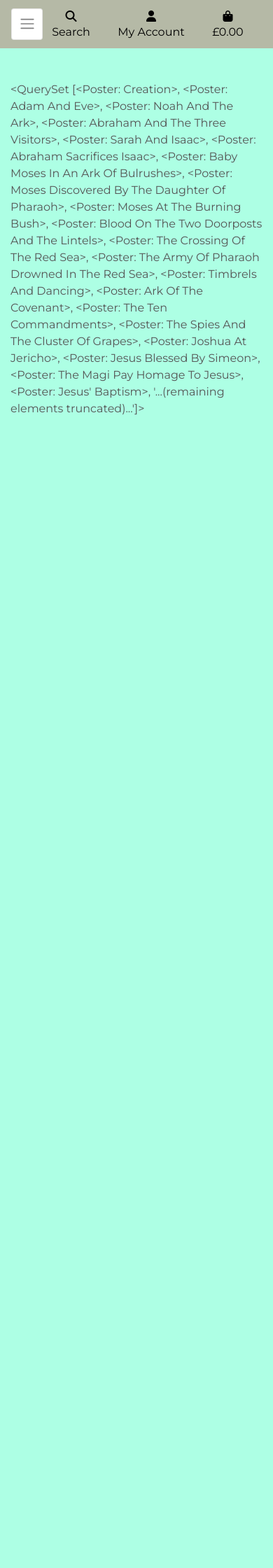
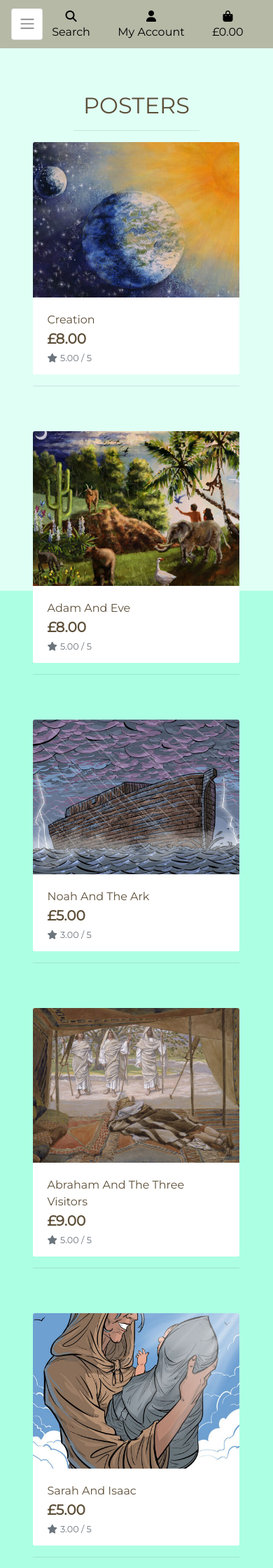
Before and after one commit to DelroyGayle/Biblia-Posters-PP5, a Django app: page /posters/ in a window 390 px wide. Shown: the top 2240 px of the page at 70% size. Before the commit the page ends 593 px from the top, so only its background shows below. Run offline with Django 3.2, Linux system fonts and the light colour scheme; data comes from the database, SQL or seed files in the repository; some libraries are stand-ins or nearby versions.

Commit message:
Add and test responsive posters template to display a list of posters

```diff
--- a/home/templates/home/index.html
+++ b/home/templates/home/index.html
@@ -58,7 +58,7 @@
         </div>
     </div>
     <!-- Special Days section -->
-    <hr class="border border-primary border-3 opacity-75">
+    <hr class="border-1 border-primary opacity-25">
     <div class="special-days">
         <h1 class="text-center">Special Days<span class="span-gap newline discount-text">25% Discount!</span></h1>
         <div class="container">
@@ -136,7 +136,7 @@
         </div>
     </div>
     <!-- Newsletter form -->
-    <hr class="border border-primary border-3 opacity-75">
+    <hr class="border-1 border-primary opacity-25">
     <div class="newsletter-form">
         <div class="container">
             <form>
--- a/posters/templates/posters/posters.html
+++ b/posters/templates/posters/posters.html
@@ -10,10 +10,69 @@
 {% endblock %}
 
 {% block content %}
-    <div class="container">
+    <div class="overlay"></div>
+    <div class="container-fluid">
         <div class="row">
-            <div class="col">
-                {{ posters }}
+            <div class="col text-center mt-3">
+                <h2 class="logo-font">Posters</h2>
+                <hr class="w-50 mb-1">
+            </div>
+        </div>
+        <div class="row">
+            <div class="poster-container col-10 offset-1">
+                <div class="row mt-1 mb-2"></div>
+                <div class="row">
+                    {% for poster in posters %}
+                        <div class="col-sm-6 col-md-6 col-lg-4 col-xl-3">
+                            <div class="card h-100 border-0">
+                                {% if poster.image %}
+                                <a href="">
+                                    <img class="card-img-top img-fluid" src="{{ poster.image.url }}" alt="{{ poster.name }}">
+                                </a>
+                                {% else %}
+                                <a href="">
+                                    <img class="card-img-top img-fluid" src="{{ MEDIA_URL }}noimage.png" alt="{{ poster.name }}">
+                                </a>
+                                {% endif %}
+                                <div class="card-body pb-0">
+                                    <p class="mb-0">{{ poster.name }}</p>
+                                </div>
+                                <div class="card-footer bg-white pt-0 border-0 text-left">
+                                    <div class="row">
+                                        <div class="col">
+                                            <p class="lead mb-0 text-left font-weight-bold">£{{ poster.price }}</p>
+                                            {% if poster.rating %}
+                                                <small class="text-muted"><i class="fas fa-star mr-1"></i>{{ poster.rating }} / 5</small>
+                                            {% else %}
+                                                <small class="text-muted">No Rating</small>
+                                            {% endif %}
+                                        </div>
+                                    </div>
+                                </div>
+                            </div>
+                        </div>
+                        {% if forloop.counter|divisibleby:1 %}
+                            <div class="col-12 d-sm-none mb-5">
+                                <hr>
+                            </div>
+                        {% endif %}
+                        {% if forloop.counter|divisibleby:2 %}
+                            <div class="col-12 d-none d-sm-block d-md-block d-lg-none mb-5">
+                                <hr>
+                            </div>
+                        {% endif %}
+                        {% if forloop.counter|divisibleby:3 %}
+                            <div class="col-12 d-none d-lg-block d-xl-none mb-5">
+                                <hr>
+                            </div>
+                        {% endif %}
+                        {% if forloop.counter|divisibleby:4 %}
+                            <div class="col-12 d-none d-xl-block mb-5">
+                                <hr>
+                            </div>
+                        {% endif %}
+                    {% endfor %}
+                </div>
             </div>
         </div>
     </div>
--- a/static/css/base.css
+++ b/static/css/base.css
@@ -14,9 +14,9 @@ html {
 
 body {
     height: calc(100vh - var(--header-gap-value));
-    color: #555;
+    color: #5d4f39;
     font-family: Montserrat;
-    background-color: #adffe4;
+    background-color:#adffe4;
 }
 
 /* =========================== HOME PAGE =========================== */
@@ -244,7 +244,9 @@ body {
 	top: 0;
 	left: 0;
 	position: fixed;
-	background: white;
+    /* TODO */
+
+    background: #e0fff5;
 	z-index: -1;
 }
 
--- a/templates/base.html
+++ b/templates/base.html
@@ -40,7 +40,7 @@
   </head>
   <body>
     <header class="container-fluid fixed-top">
-        <div class="row bg-white pt-lg-2 d-none d-lg-flex">
+        <div class="row navbar-colour pt-lg-2 d-none d-lg-flex">
             <div class="col-12 col-lg-4 my-auto py-1 py-lg-0 text-center text-lg-left">
                 <a href="{% url 'home' %}" class="nav-link main-logo-link">
                   <h2 class="logo-font text-black my-0"><strong><em>Biblia</em></strong> Posters</h2>
```
